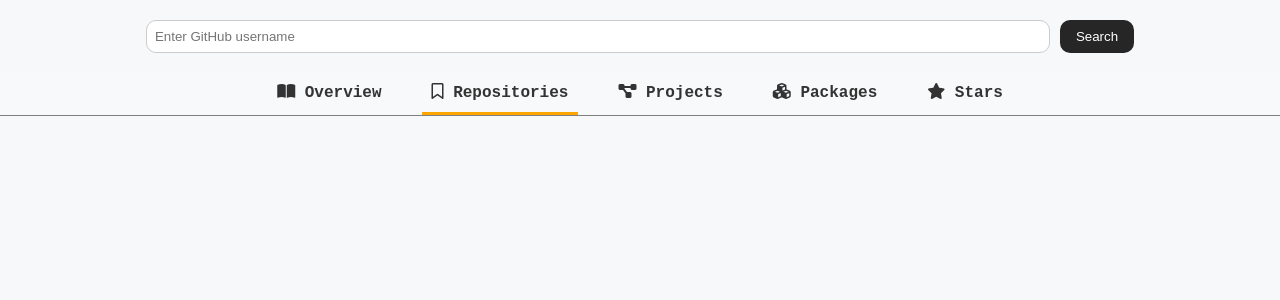
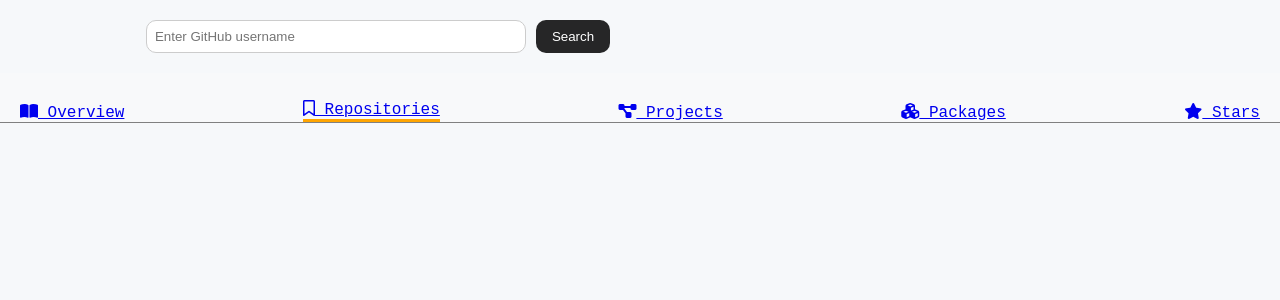
Before and after one commit to EyaRidene/GitHub_Repositories, a React (Create React App) app: page / in a window 1280 px wide. Shown: the top 300 px of the page. Built offline with nearby package versions, Linux system fonts and the light colour scheme.

Commit message:
Fix the nav-links padding

```diff
--- a/src/styles/Header.css
+++ b/src/styles/Header.css
@@ -1,23 +1,29 @@
 .header {
   background-color: #f8f9fa;
-  padding: 10px 20px;
+  padding: 0px 20px ;
   border-bottom: 1px solid gray;
+  display: flex;
+  justify-content: space-between  ;
+  align-items: flex-end;
+  margin-bottom: 30px;
+  height: 50px;
+}
+
+.header .nav-links{
   display: flex;
   justify-content: center;
   gap: 30px;
-  height: 100%;
-  position: relative;
-  padding: 0;
-  margin-bottom: 20px;
+  margin: 0 auto;
+  flex-grow: 1;
 }
 
-.header a {
+.header .nav-links a {
   text-decoration: none;
   color: #333;
-  font-size: 16px;
+  font-size: 14px;
   font-weight: bold;
   transition: color 0.3s ease, background-color 0.3s ease;
-  padding: 10px;
+  padding: 15px;
 }
 
 .header a:hover {
@@ -32,3 +38,16 @@
   font-weight: bold;
   padding: 2px 8px;
 }
+
+.search-bar {
+  flex-grow: 1;
+  align-self: center;
+  width: 100%;
+  max-width: 500px;
+}
+
+.logo {
+  align-self: center;
+  height: 5vh;
+  width: auto;
+}
```
